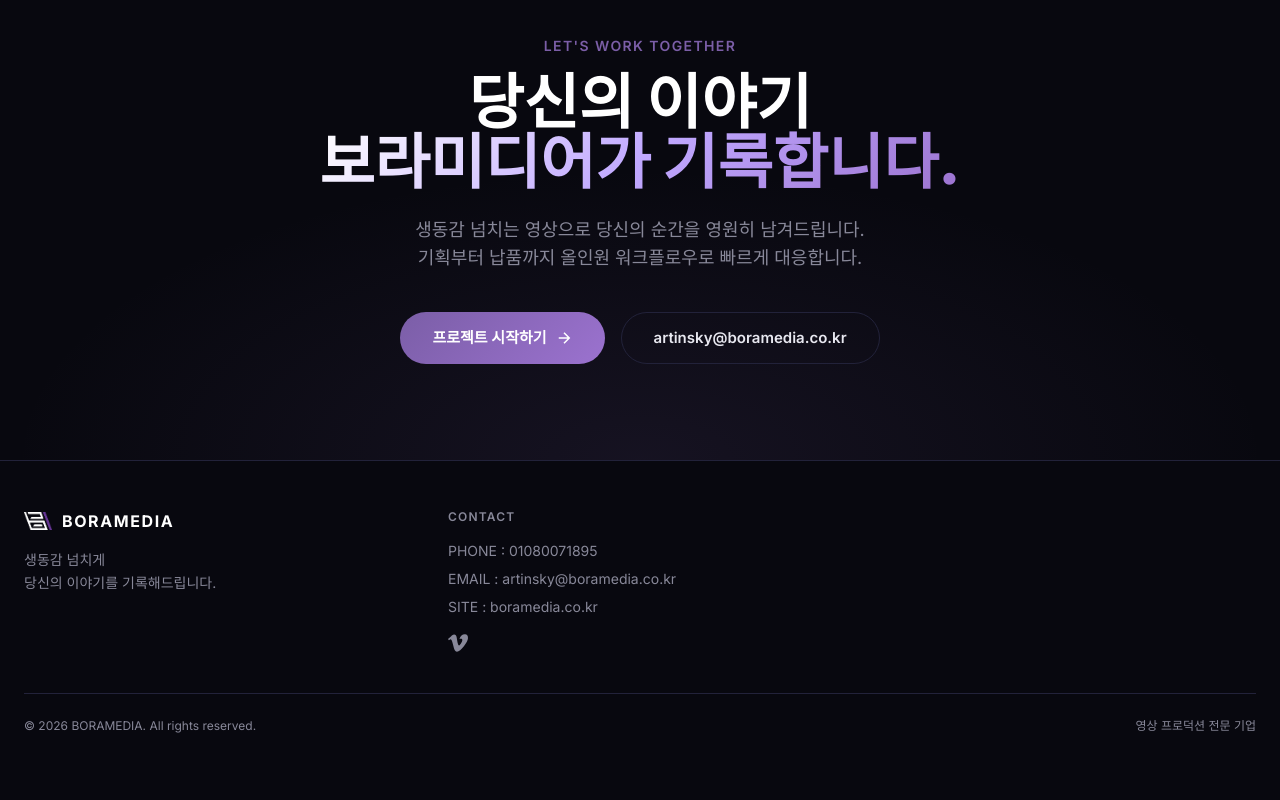
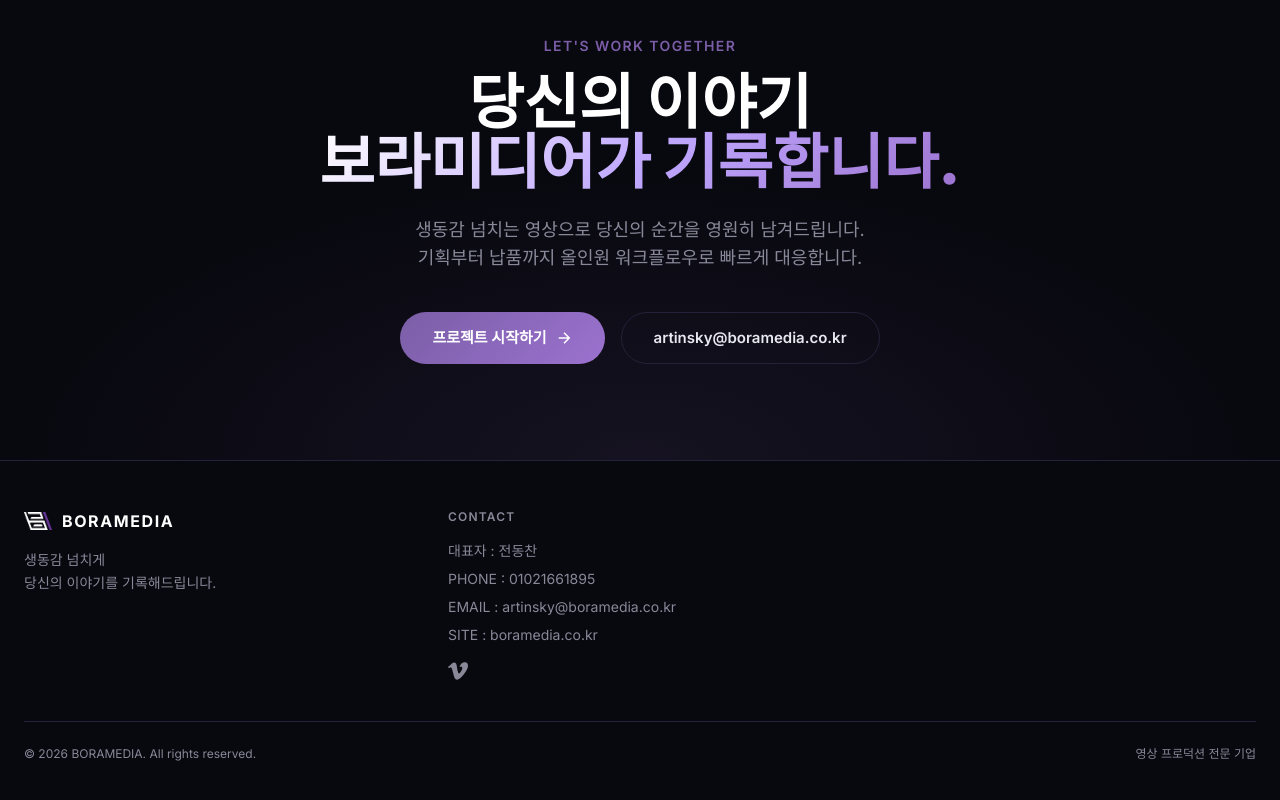
Before and after one commit to hootre/2026-borasite, a Next.js app: page / in a window 1280 px wide. Shown: the part 3288-4088 px from the top of the page. Built offline with nearby package versions, Linux system fonts and the light colour scheme.

Commit message:
카테고리 수정3

```diff
--- a/components/Footer.tsx
+++ b/components/Footer.tsx
@@ -38,8 +38,9 @@ export default function Footer() {
               Contact
             </h4>
             <div className="flex flex-col gap-2 text-sm text-[#888899]">
+              <p>대표자 : 전동찬</p>
               <p className="hover:text-white transition-colors">
-                PHONE : 01080071895
+                PHONE : 01021661895
               </p>
               <a
                 href="mailto:artinsky@boramedia.co.kr"
```
